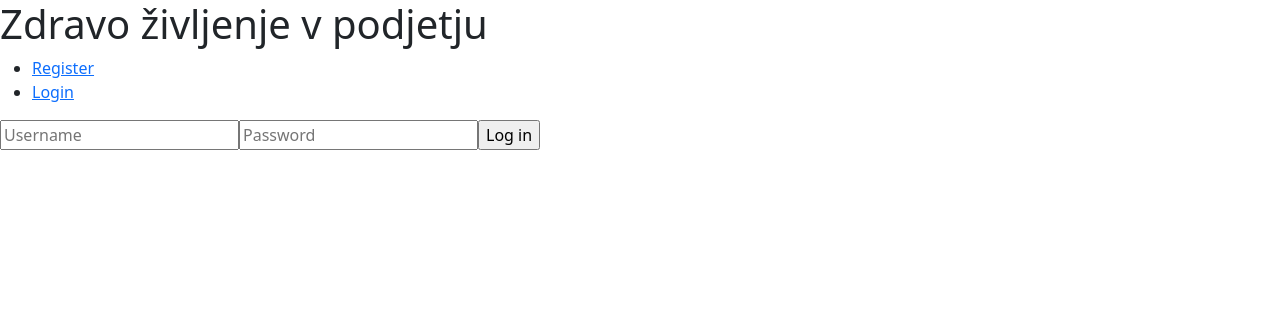
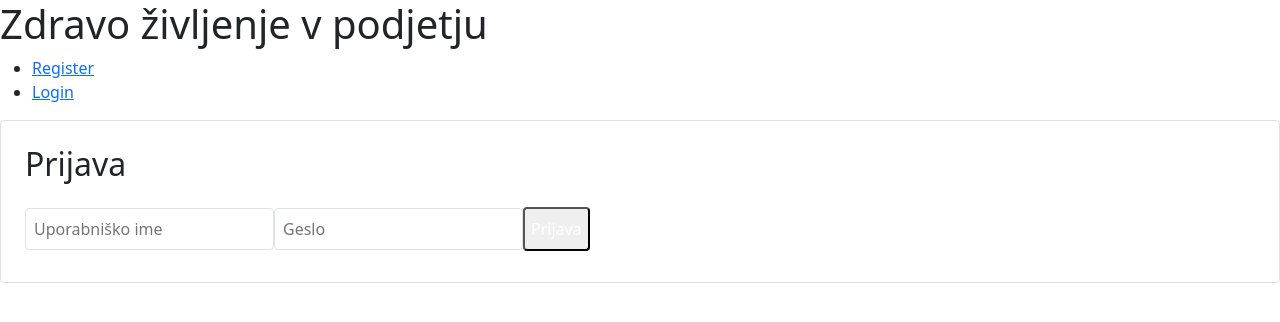
Before and after one commit to ErikHostnik/Zdravo-ivljenje-v-podjetju, a React (Create React App) app in the folder frontend/web/: page /login in a window 1280 px wide. Shown: the top 322 px of the page. Built offline with nearby package versions, Linux system fonts and the light colour scheme.

Commit message:
ZDRAV-91 Ponovno poprava prikazovanja user podatkov (failed push)

```diff
--- a/frontend/web/src/App.js
+++ b/frontend/web/src/App.js
@@ -1,3 +1,4 @@
+// App.js
 import { useState } from 'react';
 import { BrowserRouter, Routes, Route } from 'react-router-dom';
 import { UserContext } from "./userContext";
@@ -12,33 +13,33 @@ import UserProfile from './components/UserProfile';
 
 function App() {
   const [user, setUser] = useState(() => {
-    // Ob začetnem nalaganju preverimo, če so podatki v localStorage
-    const storedUser = localStorage.getItem('User');
-    return storedUser ? JSON.parse(storedUser) : null;
+    const stored = localStorage.getItem('user');
+    return stored ? JSON.parse(stored) : null;
   });
 
   const updateUserData = (userInfo) => {
     if (userInfo) {
-      localStorage.setItem('User', JSON.stringify(userInfo));  // Shrani v localStorage
+      localStorage.setItem('user', JSON.stringify(userInfo));
     } else {
-      localStorage.removeItem('User');  // Odstrani iz localStorage, če se uporabnik odjavi
+      localStorage.removeItem('user');
+      localStorage.removeItem('token');
     }
-    setUser(userInfo);  // Posodobi stanje uporabnika
+    setUser(userInfo);
   };
 
   return (
     <BrowserRouter>
       <UserContext.Provider value={{
-        user: user,
+        user,
         setUserContext: updateUserData
       }}>
         <div className="App">
-        <Header title="Zdravo življenje v podjetju"></Header>
+          <Header title="Zdravo življenje v podjetju" />
           <Routes>
-            <Route path="/login" exact element={<Login />} />
-            <Route path="/register" exact element={<Register />} />
-            <Route path="/map" exact element={<Map />} />
-            <Route path="/userProfile" exact element={<UserProfile />} />
+            <Route path="/login" element={<Login />} />
+            <Route path="/register" element={<Register />} />
+            <Route path="/map" element={<Map />} />
+            <Route path="/userProfile/:userId" element={<UserProfile />} />
             <Route path="/logout" element={<Logout />} />
           </Routes>
         </div>
--- a/frontend/web/src/components/Header.js
+++ b/frontend/web/src/components/Header.js
@@ -13,7 +13,8 @@ function Header(props) {
                                 <>
                                     <li><Link to='/logout'>Logout</Link></li>
                                     <li><Link to="/map">Map</Link></li>
-                                    <li><Link to="/userProfile">UserProfile</Link></li>
+                                    <li><Link to={`/userProfile/${context.user._id}`}>UserProfile</Link></li>
+
                                 </>
                             :
                                 <>
--- a/frontend/web/src/components/Login.js
+++ b/frontend/web/src/components/Login.js
@@ -1,46 +1,69 @@
+// components/Login.jsx
 import { useContext, useState } from 'react';
 import { UserContext } from '../userContext';
 import { Navigate } from 'react-router-dom';
 
-function Login(){
+export default function Login() {
   const [username, setUsername] = useState("");
   const [password, setPassword] = useState("");
   const [error, setError] = useState("");
-    const userContext = useContext(UserContext);
+  const { user, setUserContext } = useContext(UserContext);
 
-    async function Login(e){
+  async function handleSubmit(e) {
     e.preventDefault();
+
+    try {
       const res = await fetch("http://localhost:3001/api/users/login", {
         method: "POST",
-            credentials: "include",
-            headers: { 'Content-Type': 'application/json'},
-            body: JSON.stringify({
-                username: username,
-                password: password
-            })
+        headers: { 'Content-Type': 'application/json' },
+        body: JSON.stringify({ username, password })
       });
+
       const data = await res.json();
-
-        if(data.user && data.user._id){
-            userContext.setUserContext(data);
+      if (data.user && data.user._id && data.token) {
+        // store token + user
+        localStorage.setItem('token', data.token);
+        localStorage.setItem('user', JSON.stringify(data.user));
+        setUserContext(data.user);
       } else {
+        throw new Error("Invalid credentials");
+      }
+    } catch (err) {
       setUsername("");
       setPassword("");
-            setError("Invalid username or password");
+      setError("Neveljavno uporabniško ime ali geslo");
     }
   }
 
+  // if already logged in, redirect to home or profile
+  if (user) return <Navigate replace to={`/userProfile/${user._id}`} />;
+
   return (
-        <form onSubmit={Login}>
-            {userContext.user ? <Navigate replace to="/" /> : ""}
-            <input type="text" name="username" placeholder="Username"
-             value={username} onChange={(e)=>(setUsername(e.target.value))}/>
-             <input type="password" name="password" placeholder="Password"
-             value={password} onChange={(e)=>(setPassword(e.target.value))}/>
-             <input type="submit" name="submit" value="Log in"/>
-             <label>{error}</label>
+    <form onSubmit={handleSubmit} className="max-w-sm mx-auto p-4 border rounded">
+      <h2 className="text-lg mb-4">Prijava</h2>
+      <input
+        className="w-full mb-2 p-2 border rounded"
+        type="text"
+        placeholder="Uporabniško ime"
+        value={username}
+        onChange={e => setUsername(e.target.value)}
+        required
+      />
+      <input
+        className="w-full mb-2 p-2 border rounded"
+        type="password"
+        placeholder="Geslo"
+        value={password}
+        onChange={e => setPassword(e.target.value)}
+        required
+      />
+      <button
+        type="submit"
+        className="w-full py-2 bg-blue-600 text-white rounded hover:bg-blue-700"
+      >
+        Prijava
+      </button>
+      {error && <p className="mt-2 text-red-600">{error}</p>}
     </form>
   );
 }
-
-export default Login;
--- a/frontend/web/src/components/UserProfile.js
+++ b/frontend/web/src/components/UserProfile.js
@@ -1,17 +1,28 @@
 import React, { useEffect, useState } from 'react';
 import axios from 'axios';
+import { useParams } from 'react-router-dom';
 
 export default function UserProfile() {
+  const { userId } = useParams();
   const [user, setUser] = useState(null);
-  const [stats, setStats] = useState(null);
   const [loading, setLoading] = useState(true);
 
   useEffect(() => {
     const fetchUserProfile = async () => {
       try {
-        const response = await axios.get('/api/user/:id'); // ← popravi po potrebi
-        setUser(response.data.user);
-        setStats(response.data.stats);
+        const token = localStorage.getItem('token');
+
+        const response = await axios.get(`http://localhost:3001/api/users/${userId}`, {
+          headers: {
+            Authorization: `Bearer ${token}`
+          }
+        });
+
+        console.log("Odgovor strežnika:", response.data);
+
+        // Ker imaš vse podatke v response.data (user object), shrani ga direktno
+        setUser(response.data);
+
       } catch (error) {
         console.error('Napaka pri pridobivanju podatkov:', error);
         setUser({
@@ -24,7 +35,7 @@ export default function UserProfile() {
     };
 
     fetchUserProfile();
-  }, []);
+  }, [userId]);
 
   if (loading) return <div>Nalaganje podatkov...</div>;
 
@@ -33,15 +44,18 @@ export default function UserProfile() {
       <h2>Profil uporabnika</h2>
       <p><strong>Uporabniško ime:</strong> {user?.username}</p>
       <p><strong>Email:</strong> {user?.email}</p>
+
       <hr />
       <h3>Statistika gibanja</h3>
-      {stats ? (
-        <>
-          <p><strong>Število korakov:</strong> {stats.steps}</p>
-          <p><strong>Povprečna hitrost:</strong> {stats.avgSpeed} km/h</p>
-          <p><strong>Najvišja hitrost:</strong> {stats.maxSpeed} km/h</p>
-          <p><strong>Najnižja hitrost:</strong> {stats.minSpeed} km/h</p>
-        </>
+      {/* Prikaz statistike, če obstaja */}
+      {user?.dailyStats && user.dailyStats.length > 0 ? (
+        <ul>
+          {user.dailyStats.map((stat, idx) => (
+            <li key={idx}>
+              Datum: {new Date(stat.date).toLocaleDateString()}, Koraki: {stat.stepCount}, Razdalja: {stat.distance.toFixed(2)} km
+            </li>
+          ))}
+        </ul>
       ) : (
         <p>Ni statistike na voljo.</p>
       )}
```
Also changed, not shown: 1 other file (tests, documents, lock files or other folders). Lines whose indentation alone changed are shown as unchanged.
